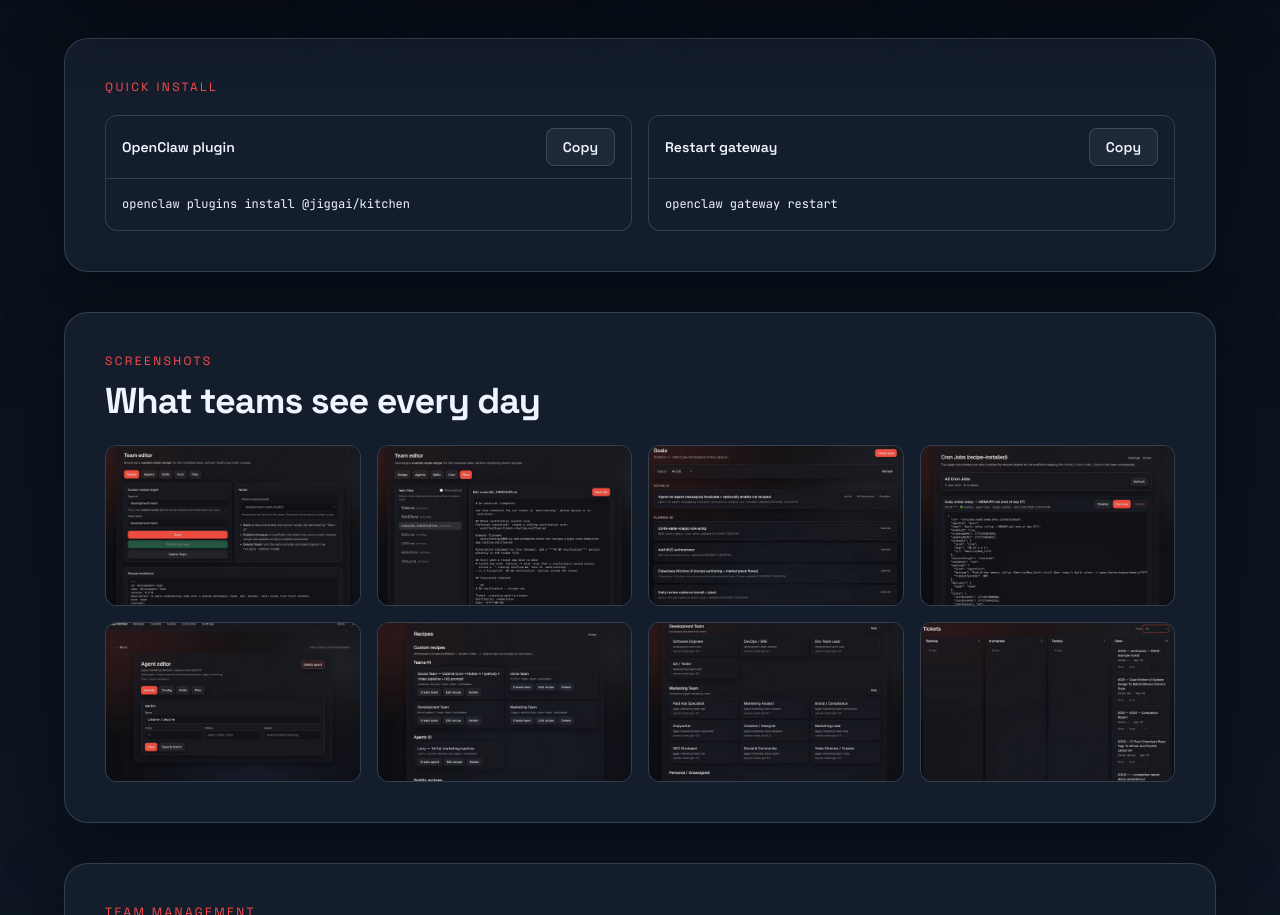
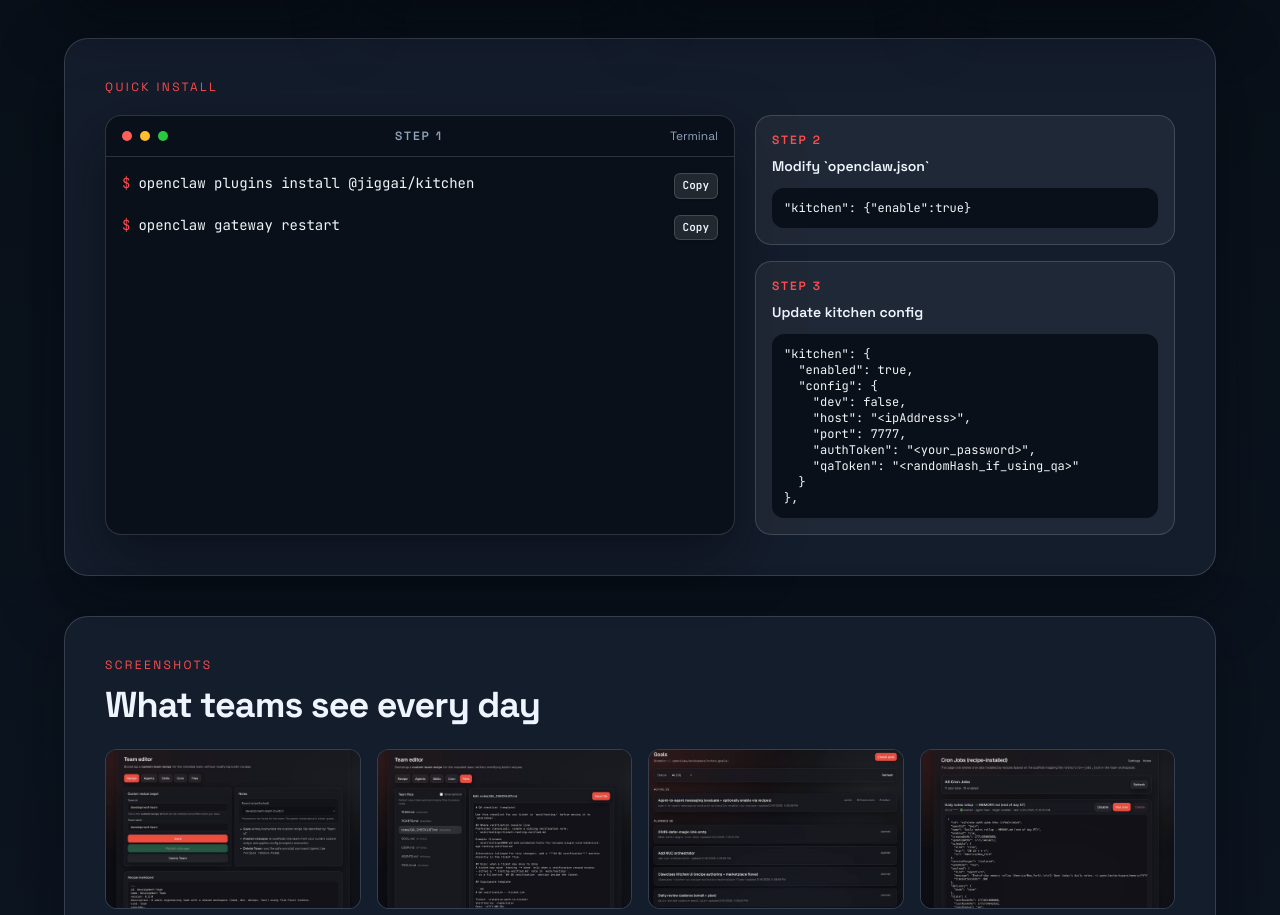
Before and after one commit to JIGGAI/ClawMarket, a Next.js app: page /plugins/kitchen in a window 1280 px wide. Shown: the part 853-1768 px from the top of the page. Built offline with nearby package versions, Linux system fonts and the light colour scheme; no server answers.

Commit message:
feat: improving market pages

```diff
--- a/src/app/plugins/kitchen/page.tsx
+++ b/src/app/plugins/kitchen/page.tsx
@@ -1,8 +1,8 @@
 import Image from "next/image";
 import Link from "next/link";
 
-import { CodeBlock } from "@/components/plugins/CodeBlock";
 import { ScreenshotGrid } from "@/components/ScreenshotGrid";
+import { CopyLineButton } from "@/components/CopyLineButton";
 
 export const metadata = {
   title: "Kitchen Plugin – ClawRecipes",
@@ -79,9 +79,61 @@
 
         <section className="mt-10 rounded-3xl border border-[var(--border)] bg-[color:var(--card)] p-8 shadow-[var(--shadow)] lg:p-10">
           <p className="text-xs uppercase tracking-[0.2em] text-[color:var(--coral-bright)]">Quick Install</p>
-          <div className="mt-5 grid gap-4 lg:grid-cols-2">
-            <CodeBlock title="OpenClaw plugin" code="openclaw plugins install @jiggai/kitchen" />
-            <CodeBlock title="Restart gateway" code="openclaw gateway restart" />
+          <div className="mt-5 grid gap-5 lg:grid-cols-[1.2fr_0.8fr]">
+            <article className="rounded-2xl border border-[var(--border)] bg-[#0a1019] shadow-[var(--shadow)]">
+              <div className="flex items-center justify-between border-b border-[var(--border)] px-4 py-3">
+                <div className="flex items-center gap-2">
+                  <span className="inline-block size-2.5 rounded-full bg-[#ff5f57]" />
+                  <span className="inline-block size-2.5 rounded-full bg-[#febc2e]" />
+                  <span className="inline-block size-2.5 rounded-full bg-[#28c840]" />
+                </div>
+                <div className="text-xs font-semibold tracking-[0.16em] text-slate-400">STEP 1</div>
+                <div className="text-xs text-slate-400">Terminal</div>
+              </div>
+              <div className="space-y-4 px-4 py-4 font-mono text-sm">
+                <div className="flex items-start justify-between gap-3 text-slate-100">
+                  <div>
+                    <span className="mr-2 text-[var(--coral-bright)]">$</span>
+                    openclaw plugins install @jiggai/kitchen
+                  </div>
+                  <CopyLineButton text="openclaw plugins install @jiggai/kitchen" />
+                </div>
+                <div className="flex items-start justify-between gap-3 text-slate-100">
+                  <div>
+                    <span className="mr-2 text-[var(--coral-bright)]">$</span>
+                    openclaw gateway restart
+                  </div>
+                  <CopyLineButton text="openclaw gateway restart" />
+                </div>
+              </div>
+            </article>
+
+            <div className="grid gap-4">
+              <article className="rounded-2xl border border-[var(--border)] bg-white/5 p-4">
+                <div className="text-xs font-semibold tracking-[0.16em] text-[color:var(--coral-bright)]">STEP 2</div>
+                <div className="mt-2 text-sm font-semibold text-[var(--text)]">Modify `openclaw.json`</div>
+                <pre className="mt-3 overflow-x-auto rounded-xl bg-[#0a1019] px-3 py-3 text-xs text-slate-100">
+                  <code>{`"kitchen": {"enable":true}`}</code>
+                </pre>
+              </article>
+
+              <article className="rounded-2xl border border-[var(--border)] bg-white/5 p-4">
+                <div className="text-xs font-semibold tracking-[0.16em] text-[color:var(--coral-bright)]">STEP 3</div>
+                <div className="mt-2 text-sm font-semibold text-[var(--text)]">Update kitchen config</div>
+                <pre className="mt-3 overflow-x-auto rounded-xl bg-[#0a1019] px-3 py-3 text-xs text-slate-100">
+                  <code>{`"kitchen": {
+  "enabled": true,
+  "config": {
+    "dev": false,
+    "host": "<ipAddress>",
+    "port": 7777,
+    "authToken": "<your_password>",
+    "qaToken": "<randomHash_if_using_qa>"
+  }
+},`}</code>
+                </pre>
+              </article>
+            </div>
           </div>
         </section>
 
```
